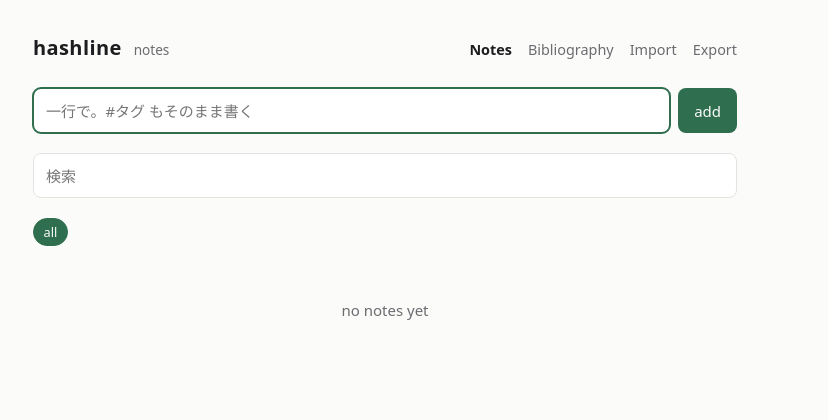
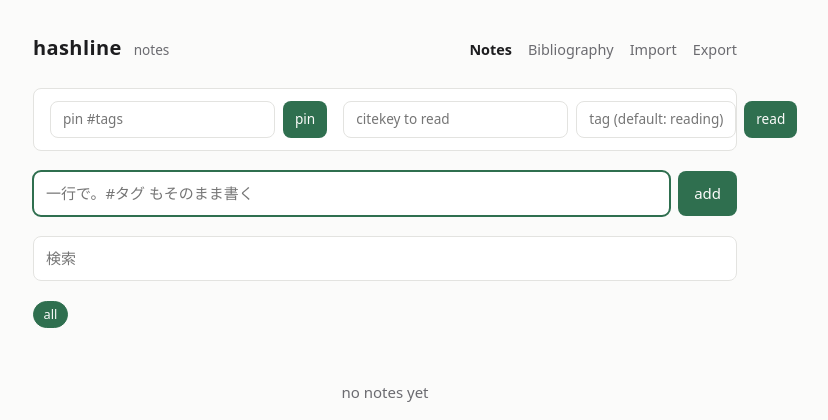
Before and after one commit to Ikuta-N/hashline, a FastAPI app: page / in a window 1280 px wide. Shown: the top 420 px of the page, without its empty margins (255-1083 px from the left). Run offline with FastAPI, Linux system fonts and the light colour scheme.

Commit message:
feat: show and edit the pinned context in the web
Introduce a context strip above the composer, managing reading state
and pinned tags in the web UI. Provides the same pin, read start, and
stop semantics as the CLI via four HTMX endpoints, rendering a quiet
bar with forms when empty, and the active context with a clear button
when populated.

```diff
--- a/src/hashline/web/app.py
+++ b/src/hashline/web/app.py
@@ -7,15 +7,16 @@ must not be shared across the threads FastAPI runs sync handlers on.
 
 from collections.abc import Iterator
 from pathlib import Path
-from typing import Annotated, Final
+from typing import Annotated, Any, Final
 
 from fastapi import Depends, FastAPI, Form, Request
 from fastapi.responses import HTMLResponse
 from fastapi.staticfiles import StaticFiles
 from fastapi.templating import Jinja2Templates
 
-from hashline.models import Note
+from hashline.models import Context, Note
 from hashline.store import Store, default_db_path
+from hashline.tags import normalize_tag
 
 _HERE: Final = Path(__file__).parent
 
@@ -42,17 +43,19 @@ def index(
     tag: str = "",
 ) -> HTMLResponse:
     """The whole page: composer, tag sidebar and timeline."""
+    context_data = {
+        "current_page": "notes",
+        "q": q,
+        "tag": tag,
+        "tags": store.list_tags(limit=30),
+        "notes": _timeline(store, q=q, tag=tag),
+        "total": store.count_notes(),
+    }
+    context_data.update(_context_data(store))
     return templates.TemplateResponse(
         request=request,
         name="index.html",
-        context={
-            "current_page": "notes",
-            "q": q,
-            "tag": tag,
-            "tags": store.list_tags(limit=30),
-            "notes": _timeline(store, q=q, tag=tag),
-            "total": store.count_notes(),
-        },
+        context=context_data,
     )
 
 
@@ -117,6 +120,82 @@ def _timeline(
     return [(note, store.tags_for_note(note.id)) for note in found]
 
 
+def _context_data(store: Store, error: str | None = None) -> dict[str, Any]:
+    context = store.get_context()
+    data = {
+        "pinned_citekey": context.citekey,
+        "pinned_tags": context.tags,
+        "pinned_title": None,
+        "error": error,
+    }
+    if context.citekey:
+        entry = store.get_bib_entry(context.citekey)
+        data["pinned_title"] = entry.title if entry and entry.title else "(no title)"
+    return data
+
+
+@app.get("/context", response_class=HTMLResponse)
+def get_context(request: Request, store: StoreDep) -> HTMLResponse:
+    """The context strip fragment."""
+    return templates.TemplateResponse(
+        request=request, name="_context.html", context=_context_data(store)
+    )
+
+
+@app.post("/context/pin", response_class=HTMLResponse)
+def pin_context(
+    request: Request, store: StoreDep, tag: Annotated[str, Form()] = ""
+) -> HTMLResponse:
+    """Set pinned tags and preserve the citekey."""
+    error = None
+    if tag.strip():
+        try:
+            normalized = [normalize_tag(t) for t in tag.split()]
+            current = store.get_context()
+            store.set_context(Context(tags=tuple(normalized), citekey=current.citekey))
+        except ValueError as exc:
+            error = str(exc)
+    return templates.TemplateResponse(
+        request=request, name="_context.html", context=_context_data(store, error=error)
+    )
+
+
+@app.post("/context/read", response_class=HTMLResponse)
+def read_context(
+    request: Request,
+    store: StoreDep,
+    citekey: Annotated[str, Form()],
+    tag: Annotated[str, Form()] = "",
+) -> HTMLResponse:
+    """Pin a citekey, optionally with a tag."""
+    error = None
+    if store.get_bib_entry(citekey) is None:
+        error = (
+            f"no bibliography entry for citekey {citekey!r}; "
+            "import it first with `hashline bib import`"
+        )
+    else:
+        try:
+            tag_name = tag.strip() or "reading"
+            normalized_tag = normalize_tag(tag_name)
+            store.set_context(Context(tags=(normalized_tag,), citekey=citekey))
+        except ValueError as exc:
+            error = str(exc)
+
+    return templates.TemplateResponse(
+        request=request, name="_context.html", context=_context_data(store, error=error)
+    )
+
+
+@app.post("/context/clear", response_class=HTMLResponse)
+def clear_context(request: Request, store: StoreDep) -> HTMLResponse:
+    """Unpin everything."""
+    store.clear_context()
+    return templates.TemplateResponse(
+        request=request, name="_context.html", context=_context_data(store)
+    )
+
+
 @app.get("/bib", response_class=HTMLResponse)
 def bib(request: Request, store: StoreDep) -> HTMLResponse:
     """Bibliography management (stub)."""
--- /dev/null
+++ b/src/hashline/web/templates/_context.html
@@ -0,0 +1,37 @@
+<div id="context-strip" style="margin-bottom: 1.25rem; padding: .75rem 1rem; background: var(--card); border: 1px solid var(--line); border-radius: .5rem;">
+  {% if error %}
+    <div class="error" style="margin-bottom: .75rem;">{{ error }}</div>
+  {% endif %}
+
+  {% if pinned_citekey or pinned_tags %}
+    <div style="display: flex; justify-content: space-between; align-items: flex-start;">
+      <div>
+        {% if pinned_citekey %}
+          <div style="margin-bottom: .25rem;">
+            <strong>{{ pinned_citekey }}</strong> {{ pinned_title }}
+          </div>
+        {% endif %}
+        {% if pinned_tags %}
+          <div style="color: var(--muted); font-size: .85rem;">
+            tags: {{ pinned_tags | join(', ') }}
+          </div>
+        {% endif %}
+      </div>
+      <form hx-post="/context/clear" hx-target="#context-strip" hx-swap="outerHTML" style="margin: 0;">
+        <button type="submit" style="padding: .4rem .75rem; font-size: .85rem; background: var(--bg); color: var(--fg); border: 1px solid var(--line);">clear</button>
+      </form>
+    </div>
+  {% else %}
+    <div style="display: flex; gap: 1rem; align-items: center;">
+      <form hx-post="/context/pin" hx-target="#context-strip" hx-swap="outerHTML" style="display: flex; gap: .5rem; flex: 1; margin: 0;">
+        <input type="text" name="tag" placeholder="pin #tags" style="padding: .4rem .75rem; font-size: .85rem;">
+        <button type="submit" style="padding: .4rem .75rem; font-size: .85rem;">pin</button>
+      </form>
+      <form hx-post="/context/read" hx-target="#context-strip" hx-swap="outerHTML" style="display: flex; gap: .5rem; flex: 1; margin: 0;">
+        <input type="text" name="citekey" placeholder="citekey to read" required style="padding: .4rem .75rem; font-size: .85rem;">
+        <input type="text" name="tag" placeholder="tag (default: reading)" style="padding: .4rem .75rem; font-size: .85rem; width: 10rem;">
+        <button type="submit" style="padding: .4rem .75rem; font-size: .85rem;">read</button>
+      </form>
+    </div>
+  {% endif %}
+</div>
--- a/src/hashline/web/templates/index.html
+++ b/src/hashline/web/templates/index.html
@@ -1,5 +1,7 @@
 {% extends "base.html" %}
 {% block content %}
+  {% include "_context.html" %}
+
   <form class="composer"
         hx-post="/notes"
         hx-target="#timeline"
```
Also changed, not shown: tests/test_web.py (+112 -5 lines).
